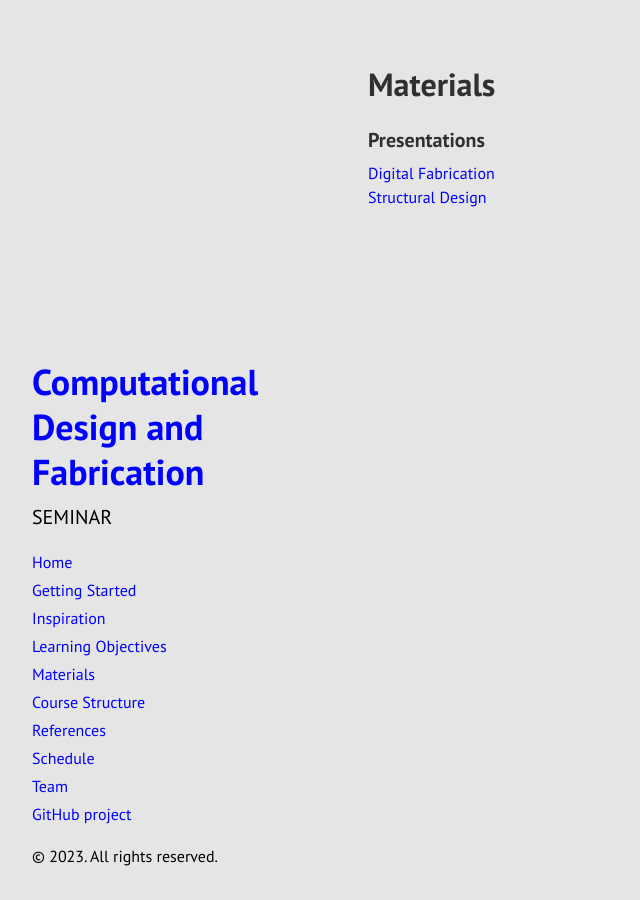
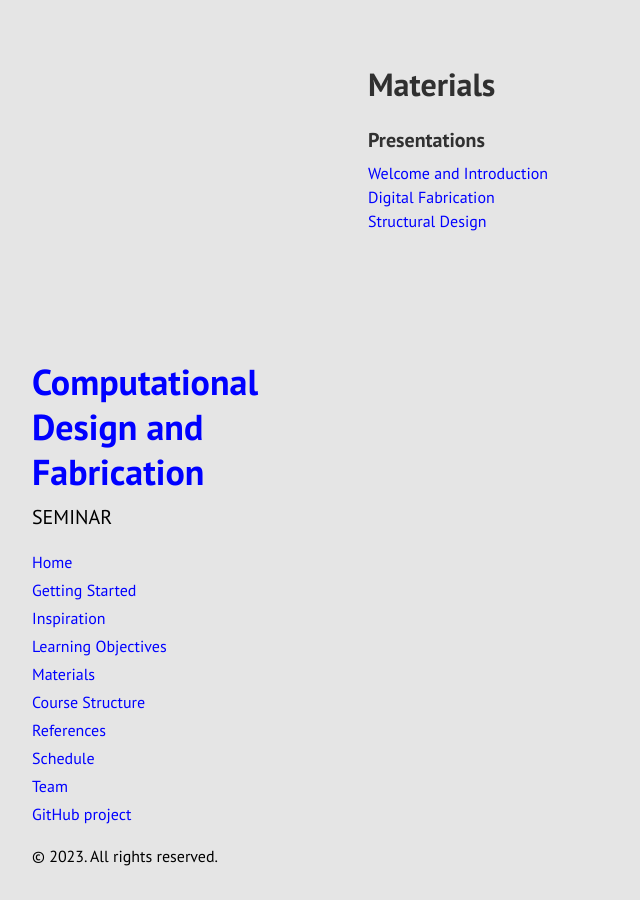
Before and after one commit to jckenny59/cdf_2023, a Jekyll site: the page built from docs/materials.md, in a window 1280 px wide. Shown: the whole page, without its empty margins (0-640 px from the left). Built offline with Jekyll 4.4.1, drawn with Linux system fonts in a browser that asks for light colours; Markdown is read by kramdown in place of the engine named in the settings.

Commit message:
Update materials.md

```diff
--- a/docs/materials.md
+++ b/docs/materials.md
@@ -4,6 +4,9 @@
 ---
 ### Presentations
 
+
+[Welcome and Introduction](https://github.com/augmentedfabricationlab/cdf_2023/blob/master/docs/pdfs/230504_CDF_Welcome_and_Introduction_LAtanasova.pdf)
+<br />
 [Digital Fabrication](https://github.com/augmentedfabricationlab/cdf_2023/blob/master/docs/pdfs/230509_CDF_DigitalFabrication_KDoerfler.pdf)
 <br />
 [Structural Design](https://github.com/augmentedfabricationlab/cdf_2023/blob/master/docs/pdfs/230505_CDF_StructuralDesign_PDAcunto.pdf)
```
